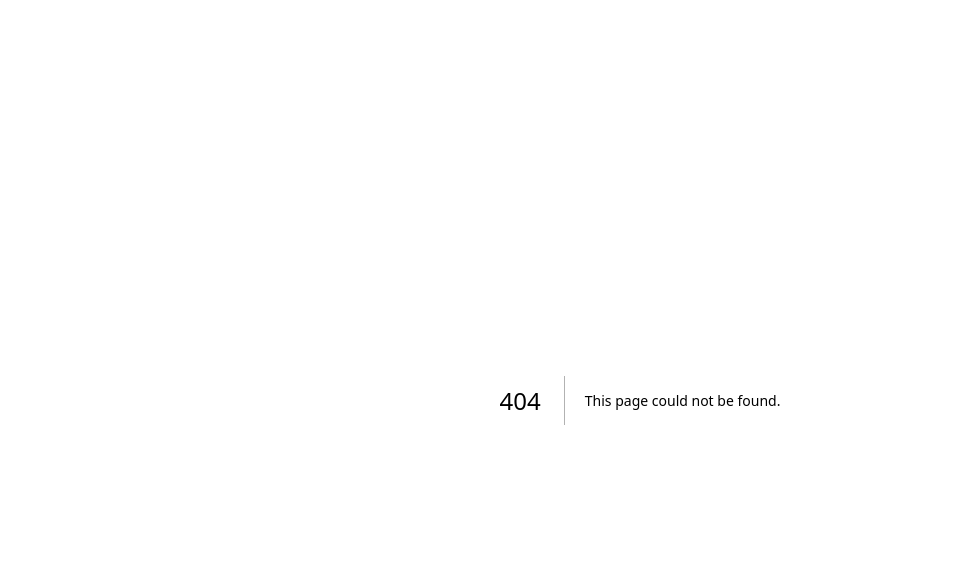
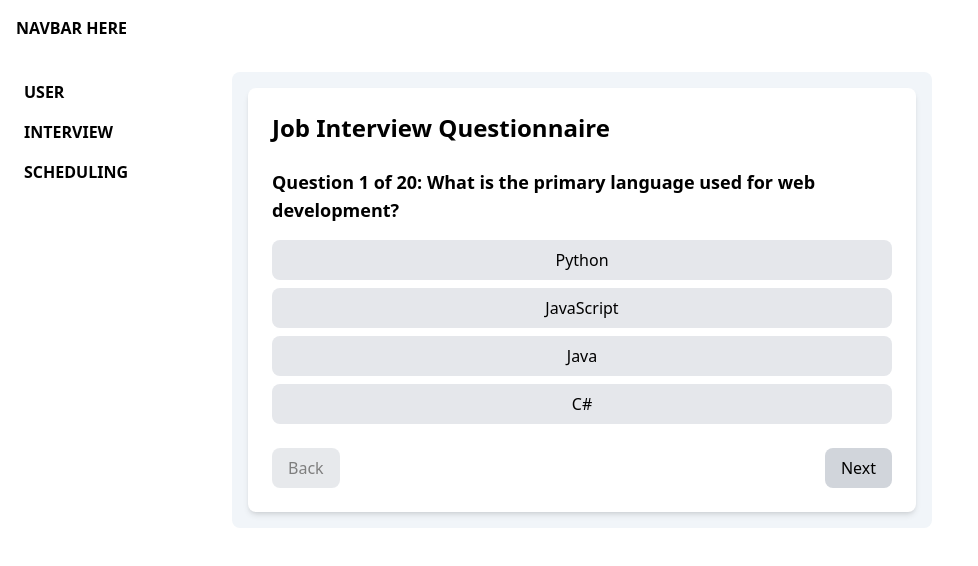
Before and after one commit to kimikoi123/ems-fe, a Next.js app: page /interview/questionnaire in a window 1280 px wide. Before the commit this address had no page. Shown: the top 566 px of the page, without its empty margins (0-978 px from the left). Built offline with nearby package versions, Linux system fonts and the light colour scheme.

Commit message:
Create questionnaire page

```diff
--- a/src/app/(dashboard)/interview/page.tsx
+++ b/src/app/(dashboard)/interview/page.tsx
@@ -1,9 +1,57 @@
 import React from "react";
+import Link from "next/link";
 
-const Interview = () => {
+//TODO: Check in backend if user has already answered and pass in props
+// On initial login we need to fetch this data and save to global state
+interface InterviewProps {
+  hasAnswered?: boolean;
+}
+
+const Interview: React.FC<InterviewProps> = ({ hasAnswered }) => {
   return (
-    <div>
-      <h1 className="text-2xl font-bold mb-4">INTERVIEW PAGE</h1>
+    <div className="max-w-2xl mx-auto p-6 bg-white shadow-md rounded-lg">
+      <h1 className="font-bold text-2xl mb-6">Job Interview Questionnaire</h1>
+
+      {!hasAnswered ? (
+        <>
+          <p className="text-lg text-gray-700 mb-6">
+            This questionnaire is designed to assess your skills and knowledge.
+            Please take your time, read the questions carefully, and answer to
+            the best of your ability. Your total time answering this
+            questionnaire will be monitored, so ensure you're in a quiet and
+            comfortable environment before starting.
+          </p>
+          <p className="text-lg text-gray-700 mb-8">
+            This multiple-choice questionnaire is designed to assess your
+            knowledge and skills relevant to the position. Please focus on
+            selecting the correct answers, as they will be evaluated
+            accordingly. Best of luck!
+          </p>
+          <div className="text-center">
+            <Link href={`/interview/questionnaire`}>
+              <button className="px-6 py-3 bg-blue-600 text-white rounded-lg font-semibold hover:bg-blue-500 transition duration-200">
+                Start Questionnaire
+              </button>
+            </Link>
+          </div>
+        </>
+      ) : (
+        <>
+          <p className="text-lg text-gray-700 mb-6">
+            Thank you for completing the questionnaire. Your answers have been
+            successfully submitted and are currently being reviewed. We
+            appreciate the time and effort you've taken to share your thoughts
+            and skills with us.
+          </p>
+
+          <p className="text-lg text-gray-700 mb-8">
+            If there is any further information required, or if we need
+            clarification on any of your responses, we will reach out to you
+            shortly. We value your patience during this review process. Good
+            luck!
+          </p>
+        </>
+      )}
     </div>
   );
 };
--- /dev/null
+++ b/src/app/(dashboard)/interview/questionnaire/page.tsx
@@ -0,0 +1,279 @@
+"use client";
+
+import React, { useState } from "react";
+import Interview from "../page";
+
+interface Question {
+  question: string;
+  options: string[];
+}
+
+const questions: Question[] = [
+  {
+    question: "What is the primary language used for web development?",
+    options: [
+      "Python",
+      "JavaScript", // Correct answer
+      "Java",
+      "C#",
+    ],
+  },
+  {
+    question: "Which of the following is a JavaScript framework?",
+    options: [
+      "Django",
+      "Spring",
+      "React", // Correct answer
+      "Flask",
+    ],
+  },
+  {
+    question: "What does CSS stand for?",
+    options: [
+      "Cascading Style Sheets", // Correct answer
+      "Computer Style Sheets",
+      "Colorful Style Sheets",
+      "Creative Style Sheets",
+    ],
+  },
+  {
+    question: "Which HTML tag is used to define an internal style sheet?",
+    options: [
+      "<css>",
+      "<style>", // Correct answer
+      "<script>",
+      "<styles>",
+    ],
+  },
+  {
+    question: "Which company developed the Java programming language?",
+    options: [
+      "Microsoft",
+      "Sun Microsystems", // Correct answer
+      "Oracle",
+      "IBM",
+    ],
+  },
+  {
+    question: "What is the purpose of the 'this' keyword in JavaScript?",
+    options: [
+      "Refers to the global object",
+      "Refers to the calling object", // Correct answer
+      "Refers to the function itself",
+      "Refers to the document object",
+    ],
+  },
+  {
+    question: "Which of the following is not a programming paradigm?",
+    options: [
+      "Object-oriented",
+      "Functional",
+      "Procedural",
+      "Networked", // Correct answer
+    ],
+  },
+  {
+    question: "What is the correct syntax to create a function in JavaScript?",
+    options: [
+      "function myFunction() {}", // Correct answer
+      "create myFunction() {}",
+      "function: myFunction() {}",
+      "myFunction() = function {}",
+    ],
+  },
+  {
+    question: "Which of the following is used to style web pages?",
+    options: [
+      "HTML",
+      "CSS", // Correct answer
+      "JavaScript",
+      "XML",
+    ],
+  },
+  {
+    question:
+      "Which method is used to access an HTML element by its id in JavaScript?",
+    options: [
+      "getElementById()", // Correct answer
+      "getElement()",
+      "querySelector()",
+      "getId()",
+    ],
+  },
+  {
+    question: "What does JSON stand for?",
+    options: [
+      "JavaScript Object Notation", // Correct answer
+      "JavaScript Online Notation",
+      "Java Standard Object Notation",
+      "JavaScript Object Network",
+    ],
+  },
+  {
+    question:
+      "Which operator is used to compare both value and type in JavaScript?",
+    options: [
+      "==",
+      "===", // Correct answer
+      "!=",
+      "!==",
+    ],
+  },
+  {
+    question: "Which of the following is a back-end programming language?",
+    options: [
+      "HTML",
+      "JavaScript",
+      "Ruby", // Correct answer
+      "CSS",
+    ],
+  },
+  {
+    question:
+      "Which HTML element is used to define a footer for a document or section?",
+    options: [
+      "<bottom>",
+      "<footer>", // Correct answer
+      "<section>",
+      "<aside>",
+    ],
+  },
+  {
+    question: "What is the purpose of the <head> tag in HTML?",
+    options: [
+      "To define the main content",
+      "To define metadata and links to scripts and styles", // Correct answer
+      "To create navigation",
+      "To display a title",
+    ],
+  },
+  {
+    question: "Which of the following is a NoSQL database?",
+    options: [
+      "MySQL",
+      "PostgreSQL",
+      "MongoDB", // Correct answer
+      "SQLite",
+    ],
+  },
+  {
+    question:
+      "Which of the following is a valid way to declare a variable in JavaScript?",
+    options: [
+      "var myVar;", // Correct answer
+      "variable myVar;",
+      "let myVar = ;",
+      "define myVar;",
+    ],
+  },
+  {
+    question: "Which keyword is used to create a class in JavaScript?",
+    options: [
+      "class", // Correct answer
+      "create",
+      "function",
+      "object",
+    ],
+  },
+  {
+    question:
+      "What is the default value of an uninitialized variable in JavaScript?",
+    options: [
+      "undefined", // Correct answer
+      "null",
+      "0",
+      "NaN",
+    ],
+  },
+  {
+    question: "Which of the following is a feature of functional programming?",
+    options: [
+      "State is mutable",
+      "Functions are first-class citizens", // Correct answer
+      "Objects are the main focus",
+      "Using loops extensively",
+    ],
+  },
+];
+
+interface QuestionnaireProps {
+  hasAnswered?: boolean;
+}
+
+const Questionnaire: React.FC<QuestionnaireProps> = ({ hasAnswered }) => {
+  if (hasAnswered) {
+    return <Interview hasAnswered />;
+  }
+
+  const [currentQuestionIndex, setCurrentQuestionIndex] = useState(0);
+  const [selectedOptions, setSelectedOptions] = useState(
+    Array(questions.length).fill(null)
+  );
+
+  const handleOptionSelect = (option: string) => {
+    const updatedSelectedOptions = [...selectedOptions];
+    updatedSelectedOptions[currentQuestionIndex] = option;
+    setSelectedOptions(updatedSelectedOptions);
+  };
+
+  const handleNext = () => {
+    if (currentQuestionIndex < questions.length - 1) {
+      setCurrentQuestionIndex(currentQuestionIndex + 1);
+    }
+  };
+
+  const handleBack = () => {
+    if (currentQuestionIndex > 0) {
+      setCurrentQuestionIndex(currentQuestionIndex - 1);
+    }
+  };
+
+  return (
+    <div className="max-w-2xl mx-auto p-6 bg-white shadow-md rounded-lg">
+      <h1 className="font-bold text-2xl mb-6">Job Interview Questionnaire</h1>
+      <h2 className="text-lg font-semibold mb-4">
+        Question {currentQuestionIndex + 1} of {questions.length}:{" "}
+        {questions[currentQuestionIndex].question}
+      </h2>
+      <div className="space-y-2">
+        {questions[currentQuestionIndex].options.map((option, index) => (
+          <button
+            key={index}
+            className={`w-full px-4 py-2 rounded-lg hover:bg-gray-300 ${
+              selectedOptions[currentQuestionIndex] === option
+                ? "bg-blue-500 text-white"
+                : "bg-gray-200"
+            }`}
+            onClick={() => handleOptionSelect(option)}
+          >
+            {option}
+          </button>
+        ))}
+      </div>
+      <div className="flex justify-between mt-6">
+        <button
+          onClick={handleBack}
+          className={`px-4 py-2 bg-gray-300 rounded-lg hover:bg-gray-400 ${
+            currentQuestionIndex === 0 ? "opacity-50 cursor-not-allowed" : ""
+          }`}
+          disabled={currentQuestionIndex === 0}
+        >
+          Back
+        </button>
+        <button
+          onClick={handleNext}
+          className={`px-4 py-2 bg-gray-300 rounded-lg hover:bg-gray-400 ${
+            currentQuestionIndex === questions.length - 1
+              ? "opacity-50 cursor-not-allowed"
+              : ""
+          }`}
+          disabled={currentQuestionIndex === questions.length - 1}
+        >
+          Next
+        </button>
+      </div>
+    </div>
+  );
+};
+
+export default Questionnaire;
--- a/src/components/sidebar/Sidebar.tsx
+++ b/src/components/sidebar/Sidebar.tsx
@@ -1,5 +1,5 @@
 "use client";
-import { useState } from "react";
+import { useState, useEffect } from "react";
 import Link from "next/link";
 
 const navs = [
@@ -33,10 +33,20 @@ const NavComponent = ({
 };
 
 const Sidebar = () => {
-  const [selectedNav, setSelectedNav] = useState("USER");
+  const [selectedNav, setSelectedNav] = useState("");
+
+  //TODO: Move this to state handler instead of local storage or get pathName and map
+  useEffect(() => {
+    const storedNav = localStorage.getItem("selectedNav");
+    if (storedNav) {
+      setSelectedNav(storedNav);
+    }
+  }, []);
 
   const handleClickNav = (nav: string) => {
     setSelectedNav(nav);
+    //TODO: Move this to state handler instead of local storage
+    localStorage.setItem("selectedNav", nav);
   };
 
   return (
```
